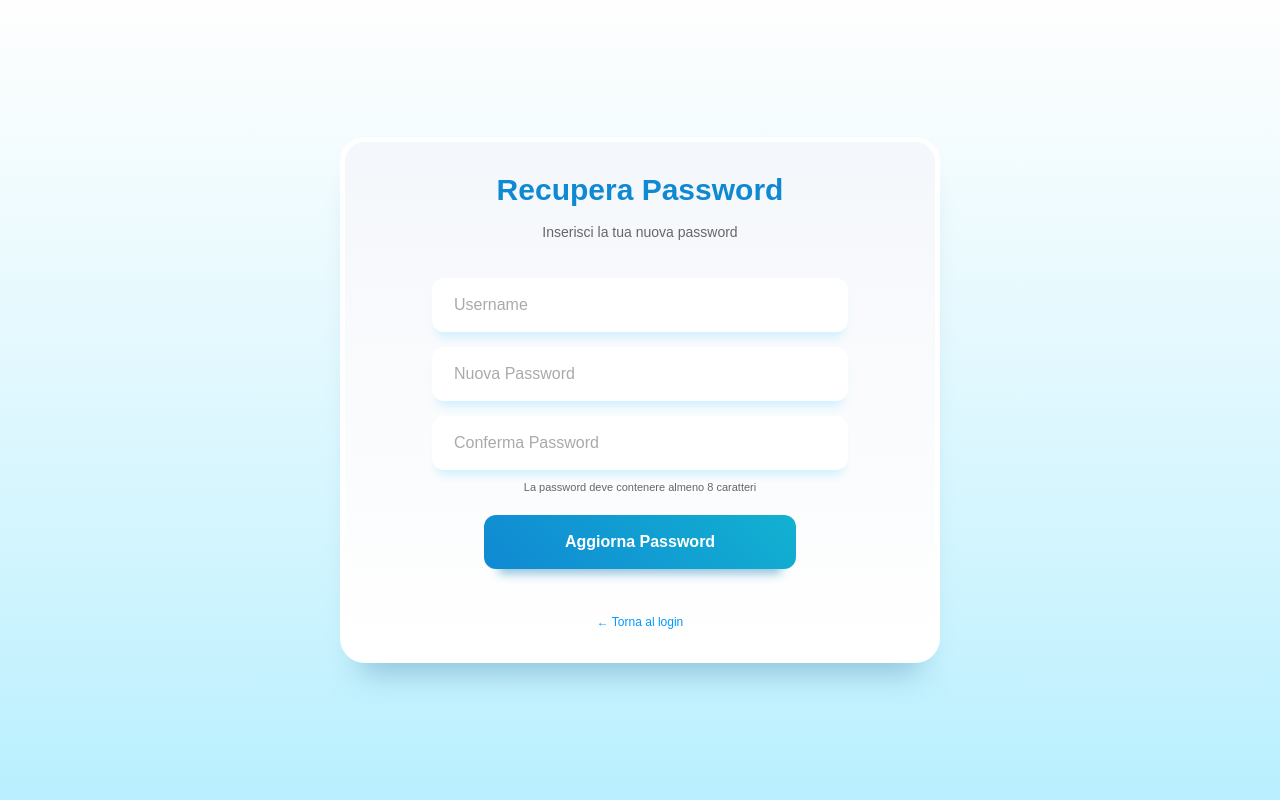
After one commit to martin-dimitrov07/ProgettoSistemi, a PHP site: page /passwordDimenticata.html in a window 1280 px wide. The commit adds this page. Run offline with PHP 8.4, Linux system fonts and the light colour scheme; some libraries are stand-ins or nearby versions.

Commit message:
FORSE FINITO

```diff
--- /dev/null
+++ b/CSS/passwordDimenticata.css
@@ -0,0 +1,147 @@
+:root {
+    --back: #b2eefeb6;
+    --heading: rgb(16, 137, 211);
+    --input: rgb(170, 170, 170);
+}
+
+* {
+    box-sizing: border-box;
+    margin: 0;
+    padding: 0;
+    font-family: Arial, sans-serif;
+}
+
+body,
+html {
+    width: 100%;
+    height: 100%;
+    background: linear-gradient(180deg, #fefefe 0%, var(--back) 100%);
+    display: flex;
+    justify-content: center;
+    align-items: center;
+}
+
+.container {
+    max-width: 600px;
+    width: 100%;
+    background: #F8F9FD;
+    background: linear-gradient(0deg, rgb(255, 255, 255) 0%, rgb(244, 247, 251) 100%);
+    border-radius: 25px;
+    padding: 25px 35px;
+    border: 5px solid rgb(255, 255, 255);
+    box-shadow: rgba(133, 189, 215, 0.8784313725) 0px 30px 30px -20px;
+    margin: 20px;
+}
+
+.heading {
+    text-align: center;
+    font-weight: 900;
+    font-size: 30px;
+    color: var(--heading);
+    margin-bottom: 10px;
+}
+
+.subtitle {
+    text-align: center;
+    font-size: 14px;
+    color: #666;
+    margin-bottom: 20px;
+}
+
+.form {
+    display: flex;
+    flex-direction: column;
+    justify-content: center;
+    align-items: center;
+    vertical-align: middle;
+    align-items: center;
+    margin-top: 20px;
+}
+
+.form .input {
+    width: 80%;
+    background: white;
+    border: none;
+    padding: 15px 20px;
+    border-radius: 12px;
+    margin-top: 15px;
+    box-shadow: #cff0ff 0px 10px 10px -5px;
+    border-inline: 2px solid transparent;
+}
+
+.form .input::-moz-placeholder {
+    color: var(--input);
+}
+
+.form .input::placeholder {
+    color: var(--input);
+}
+
+.form .input:focus {
+    outline: none;
+    border-inline: 2px solid #12B1D1;
+}
+
+.form .update-button {
+    display: block;
+    width: 60%;
+    font-weight: bold;
+    background: linear-gradient(45deg, rgb(16, 137, 211) 0%, rgb(18, 177, 209) 100%);
+    color: white;
+    padding-block: 15px;
+    margin: 20px auto;
+    border-radius: 12px;
+    box-shadow: rgba(133, 189, 215, 0.8784313725) 0px 20px 10px -15px;
+    border: none;
+    transition: all 0.2s ease-in-out;
+}
+
+.form .update-button:hover {
+    transform: scale(1.03);
+    box-shadow: rgba(133, 189, 215, 0.8784313725) 0px 23px 10px -20px;
+    cursor: pointer;
+}
+
+.form .update-button:active {
+    transform: scale(0.95);
+    box-shadow: rgba(133, 189, 215, 0.8784313725) 0px 15px 10px -10px;
+}
+
+.back-to-login {
+    text-align: center;
+    margin-top: 20px;
+}
+
+.back-to-login a {
+    font-size: 12px;
+    color: #0099ff;
+    text-decoration: none;
+}
+
+.back-to-login a:hover {
+    text-decoration: underline;
+}
+
+.error-message {
+    color: #e74c3c;
+    font-size: 12px;
+    margin-top: 5px;
+    text-align: center;
+    display: none;
+}
+
+.success-message {
+    color: #27ae60;
+    font-size: 12px;
+    margin-top: 5px;
+    text-align: center;
+    display: none;
+}
+
+.password-requirements {
+    font-size: 11px;
+    color: #666;
+    margin-top: 10px;
+    text-align: center;
+    line-height: 1.4;
+}
--- /dev/null
+++ b/passwordDimenticata.html
@@ -0,0 +1,54 @@
+<!DOCTYPE html>
+<html lang="it">
+
+<head>
+    <meta charset="UTF-8" />
+    <meta name="viewport" content="width=device-width, initial-scale=1" />
+    <title>Recupera Password</title>
+    <link rel="stylesheet" href="https://stackpath.bootstrapcdn.com/bootstrap/4.2.1/css/bootstrap.min.css">
+    <link rel="stylesheet" href="https://use.fontawesome.com/releases/v5.6.3/css/all.css">
+    <link rel="stylesheet" href="./CSS/passwordDimenticata.css">
+
+    <script src="https://code.jquery.com/jquery-3.3.1.min.js"></script>
+    <script src="https://stackpath.bootstrapcdn.com/bootstrap/4.2.1/js/bootstrap.min.js"></script>
+    <script src="./JS/passwordDimenticata.js"></script>
+    <script src="./JS/axios@1.1.2.min.js"></script>
+    <script src="./JS/libreria.js"></script>
+
+</head>
+
+<body>
+    <div class="container">
+        <div class="heading">Recupera Password</div>
+        <div class="subtitle">Inserisci la tua nuova password</div>
+
+        <form action="" class="form" id="resetPasswordForm">
+            <input required="" class="input" type="text" name="username" id="username"
+                placeholder="Username">
+            <input required="" class="input" type="password" name="new-password" id="newPassword"
+                placeholder="Nuova Password">
+            <input required="" class="input" type="password" name="confirm-password" id="confirmPassword"
+                placeholder="Conferma Password">
+
+            <div class="password-requirements">
+                La password deve contenere almeno 8 caratteri
+            </div>
+
+            <div class="error-message" id="errorMessage">
+                Le password non corrispondono
+            </div>
+
+            <div class="success-message" id="successMessage">
+                Password aggiornata con successo!
+            </div>
+
+            <input class="update-button" type="submit" value="Aggiorna Password">
+        </form>
+
+        <div class="back-to-login">
+            <a href="login.html">← Torna al login</a>
+        </div>
+    </div>
+</body>
+
+</html>
--- a/server/login.php
+++ b/server/login.php
@@ -3,7 +3,7 @@ header("Content-type:application/json; charset-utf-8");
 require("mysqli.php");
 
 // si definisce questa costante della durata di 30 secondi, questo è il modo per definire le varibili costanti, sempre espresso in secondi
-define("TIMEOUT", 30);
+define("TIMEOUT", 30* 1000000);
 
 $conn = OpenConnection();
 
```
Also changed, not shown: CSS/index.css (+82 -30 lines), JS/index.js (+109 -35 lines), index.html (+33 -6 lines), server/getProprioUtente.php (added, +19 -0 lines), server/getUtenti.php (added, +19 -0 lines), .htaccess (added), 5 other files.
